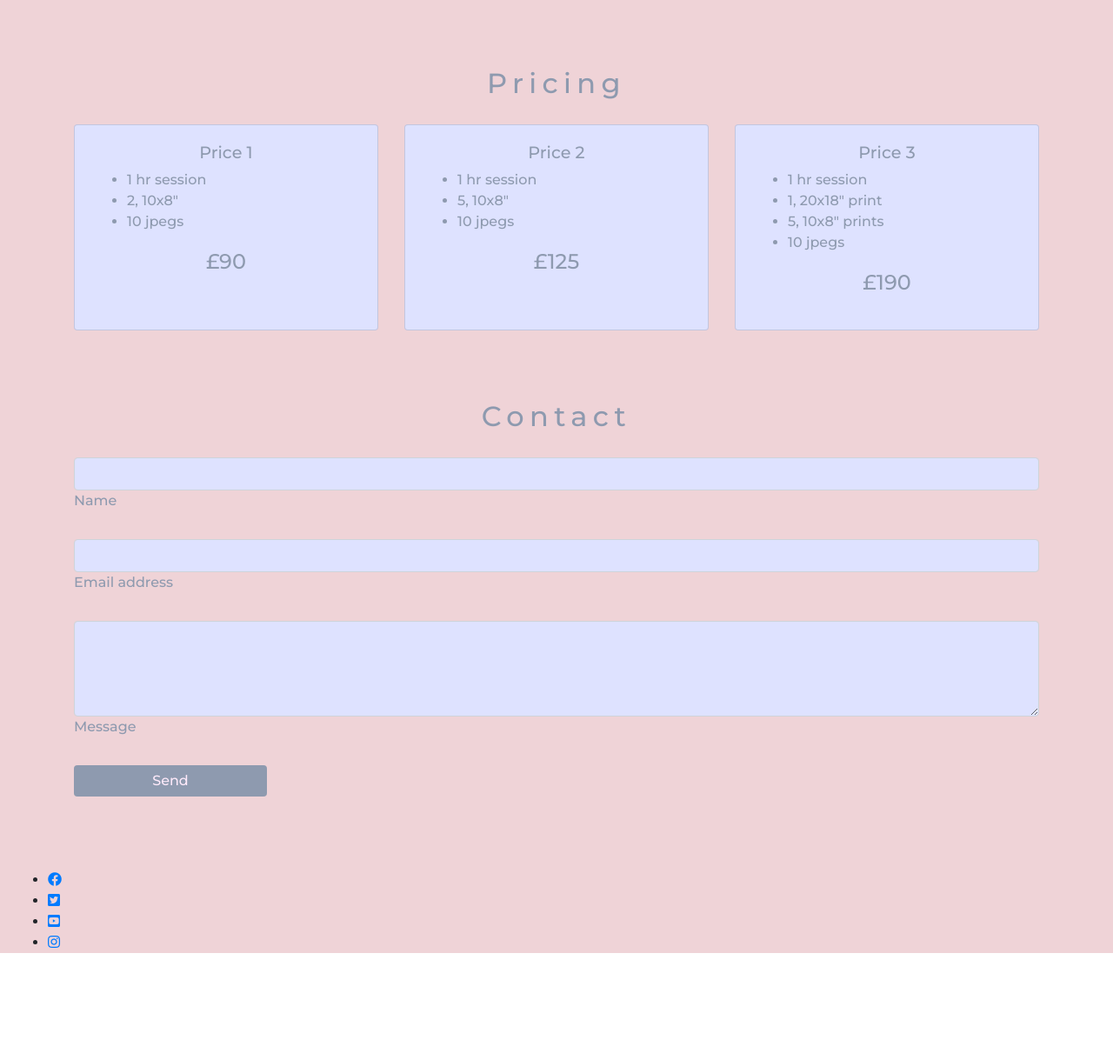
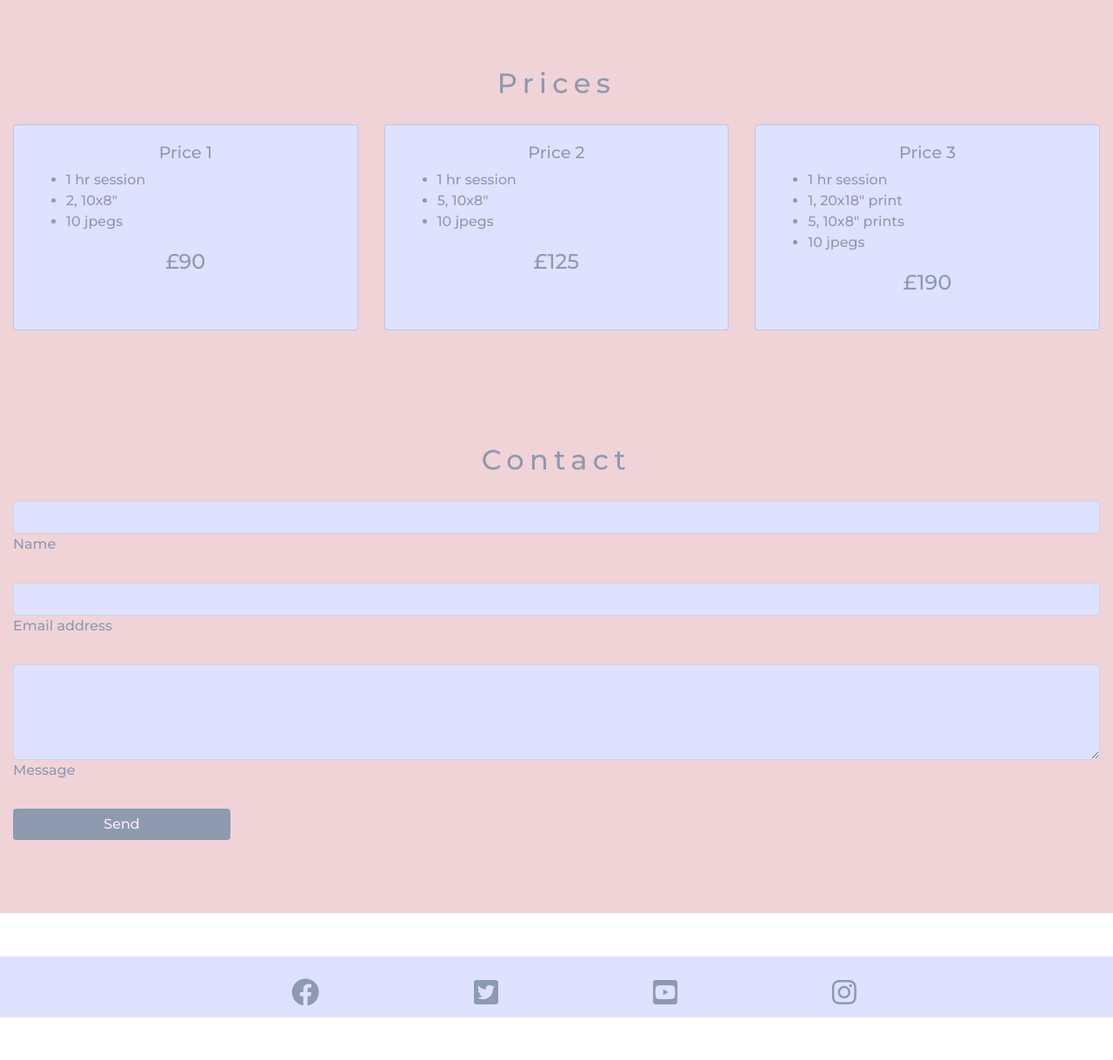
Before and after one commit to DavidBrown67/Dog-Photography, a plain HTML site: page index.html in a window 1280 px wide. Shown: the part 3364-4583 px from the top of the page at 87% size. Before the commit the page ends 4476 px from the top, so only its background shows below. Drawn offline with nearby package versions, Linux system fonts and the light colour scheme.

Commit message:
corrected errors in index.html

```diff
--- a/assets/css/style.css
+++ b/assets/css/style.css
@@ -69,7 +69,7 @@ li.nav-item {
     padding-top: 60px;
 }
 
-.portfolio-title    {
+.portfolio-title {
     text-align: center;
     color: #8E9AAF !important;
     padding-top: 20px;
@@ -88,12 +88,12 @@ li.nav-item {
 
 /* Pricing */
 
-#pricing{
+#prices {
     background-color: #EFD3D7;
     padding-top: 60px;
 }
 
-.pricing-title    {
+.pricing-title {
     text-align: center;
     color: #8E9AAF !important;
     padding-top: 20px;
@@ -101,21 +101,19 @@ li.nav-item {
     letter-spacing: .2em;
 }
 
-    .price-box  {
+.price-box {}
 
-    }
-
-    .card   {
+.card {
     background-color: #DEE2FF;
     color: #8E9AAF;
 }
 
-    .card h3{
+.card h3 {
     font-size: 1.2em;
     text-align: center;
 }
 
-    .card p{
+.card p {
     font-size: 1.5em;
     text-align: center;
 }
@@ -123,16 +121,16 @@ li.nav-item {
 
 /* Contact Form*/
 
-    #contact-form{
+#contact {
     background-color: #EFD3D7;
     padding-top: 60px;
     padding-bottom: 60px;
 }
 
-    .contact-title    {
+.contact-title {
     text-align: center;
     color: #8E9AAF !important;
-        padding-top: 20px;
+    padding-top: 70px;
     padding-bottom: 20px;
     letter-spacing: .2em;
 }
@@ -143,14 +141,43 @@ li.nav-item {
     border-style: none;
 }
 
-    .btn-primary    {
+.btn-primary {
     color: #FEEAFA;
 }
 
-    .form-control   {
+.form-control {
     background-color: #DEE2FF;
 }
 
 .form-label {
     color: #8E9AAF;
 }
+
+
+/* footer */
+
+footer {
+    margin-top: 50px;
+    background-color: #DEE2FF;
+    height: 70px;
+}
+
+
+
+.social-media {
+    text-align: center;
+    list-style: none;
+}
+
+.social-media li {
+    display: inline;
+    padding: 5%;
+}
+
+.social-media i {
+    color: #8E9AAF;
+    font-size: 200%;
+    padding: 2%;
+
+
+}
--- a/index.html
+++ b/index.html
@@ -24,19 +24,19 @@
             <div class="collapse navbar-collapse" id="navbarNav">
                 <ul class="navbar-nav">
                     <li class="nav-item">
-                        <a class="nav-link" href="#index.html">Home</a>
+                        <a class="nav-link" href="#index">Home</a>
                     </li>
                     <li class="nav-item">
-                        <a class="nav-link" href="#about.html">About</a>
+                        <a class="nav-link" href="#about">About</a>
                     </li>
                     <li class="nav-item">
-                        <a class="nav-link" href="#portfolio.html">Portfolio</a>
+                        <a class="nav-link" href="#portfolio">Portfolio</a>
                     </li>
                     <li class="nav-item">
-                        <a class="nav-link" href="#prices.html">Prices</a>
+                        <a class="nav-link" href="#prices">Prices</a>
                     </li>
                     <li class="nav-item">
-                        <a class="nav-link" href="#contact.html">Contact</a>
+                        <a class="nav-link" href="#contact">Contact</a>
                     </li>
                 </ul>
             </div>
@@ -156,14 +156,14 @@
             <div class="col-md-4 col-lg-6">
                 <img src="assets/img/dog8.jpg" style="width:100%" alt="" class="portfolio">
             </div>
+        </div>
+    </section>
 
-        </div>
-        </div>
 
 
     <!--Pricing-->
-        <section class="container" id="pricing">
-            <h2 class="pricing-title">Pricing</h2>
+    <section class="container-fluid" id="prices">
+        <h2 class="pricing-title">Prices</h2>
         <div class="row">
             <div class="col-sm-12 col-md-6 col-lg-4">
 
@@ -211,34 +211,36 @@
 
     <!--Contact Form-->
 
-        <div class="container" id="contact-form">
+    <div class="container-fluid" id="contact">
+        <div class="contact-form">
             <h2 class="contact-title">Contact</h2>
             <form>
                 <!-- Name input -->
                 <div class="form-outline mb-4">
                     <input type="text" id="name" class="form-control" />
-                    <label class="form-label" for="form4Example1">Name</label>
+                    <label class="form-label" for="name">Name</label>
                 </div>
 
                 <!-- Email input -->
                 <div class="form-outline mb-4">
                     <input type="email" id="email" class="form-control" />
-                    <label class="form-label" for="form4Example2">Email address</label>
+                    <label class="form-label" for="email">Email address</label>
                 </div>
 
                 <!-- Message input -->
                 <div class="form-outline mb-4">
                     <textarea class="form-control" id="message" rows="4"></textarea>
-                    <label class="form-label" for="form4Example3">Message</label>
+                    <label class="form-label" for="message">Message</label>
                 </div>
 
                 <!-- Submit button -->
                 <button type="submit" class="btn btn-primary btn-block mb-4">Send</button>
             </form>
         </div>
+    </div>
 
     <footer>
-            <ul>
+        <ul class="social-media">
             <li><a href="https://www.facebook.com" target="_blank"><i class="fab fa-facebook"> </i></li>
             <li><a href="https://www.twitter.com" target="_blank"><i class="fab fa-twitter-square"> </i></li>
             <li><a href="https://www.youtube.com" target="_blank"><i class="fab fa-youtube-square"> </i></li>
@@ -246,6 +248,7 @@
         </ul>
     </footer>
 
+
     <script src="https://cdnjs.cloudflare.com/ajax/libs/jquery/3.5.1/jquery.slim.min.js"></script>
     <script src="https://cdnjs.cloudflare.com/ajax/libs/popper.js/1.16.1/umd/popper.min.js"></script>
     <script src="https://cdnjs.cloudflare.com/ajax/libs/twitter-bootstrap/4.6.0/js/bootstrap.min.js"></script>
```
Lines whose indentation alone changed are shown as unchanged.
